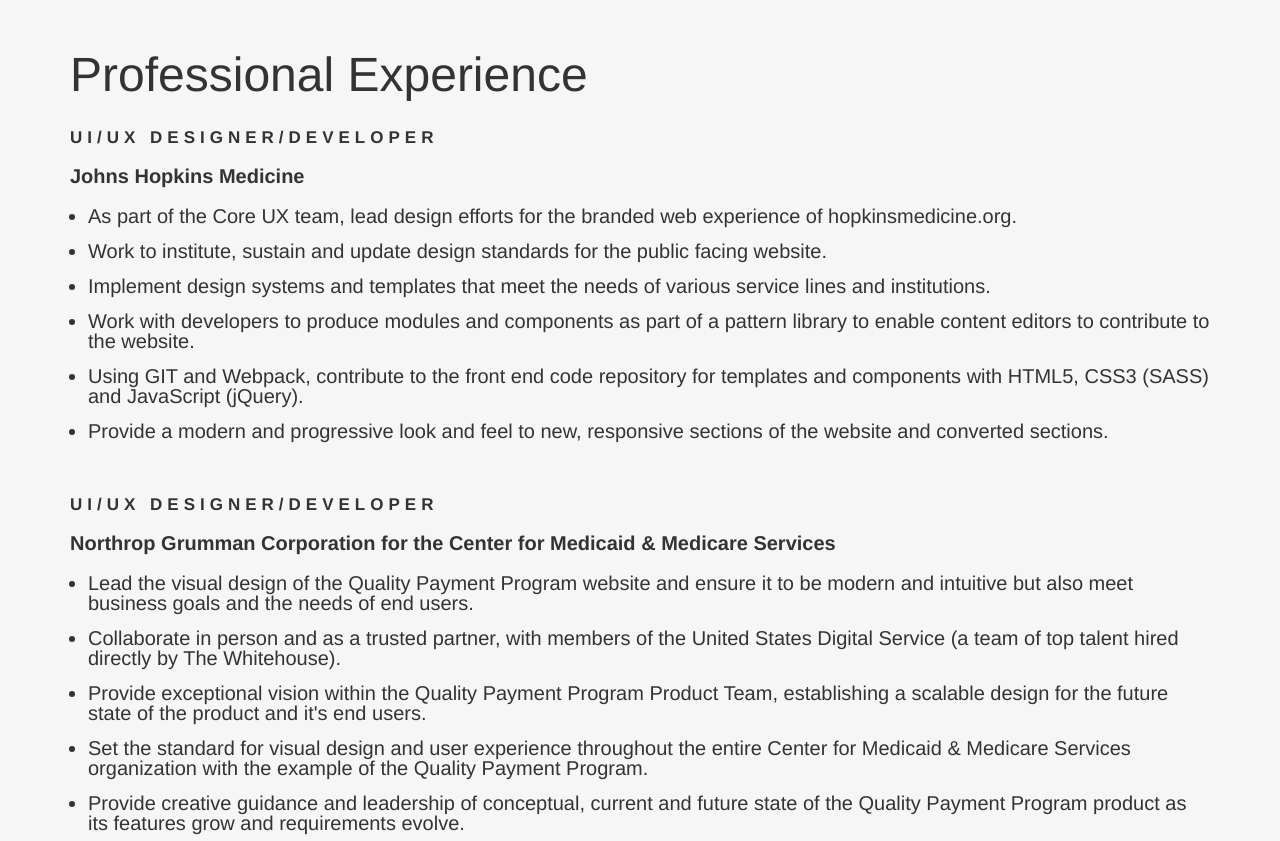
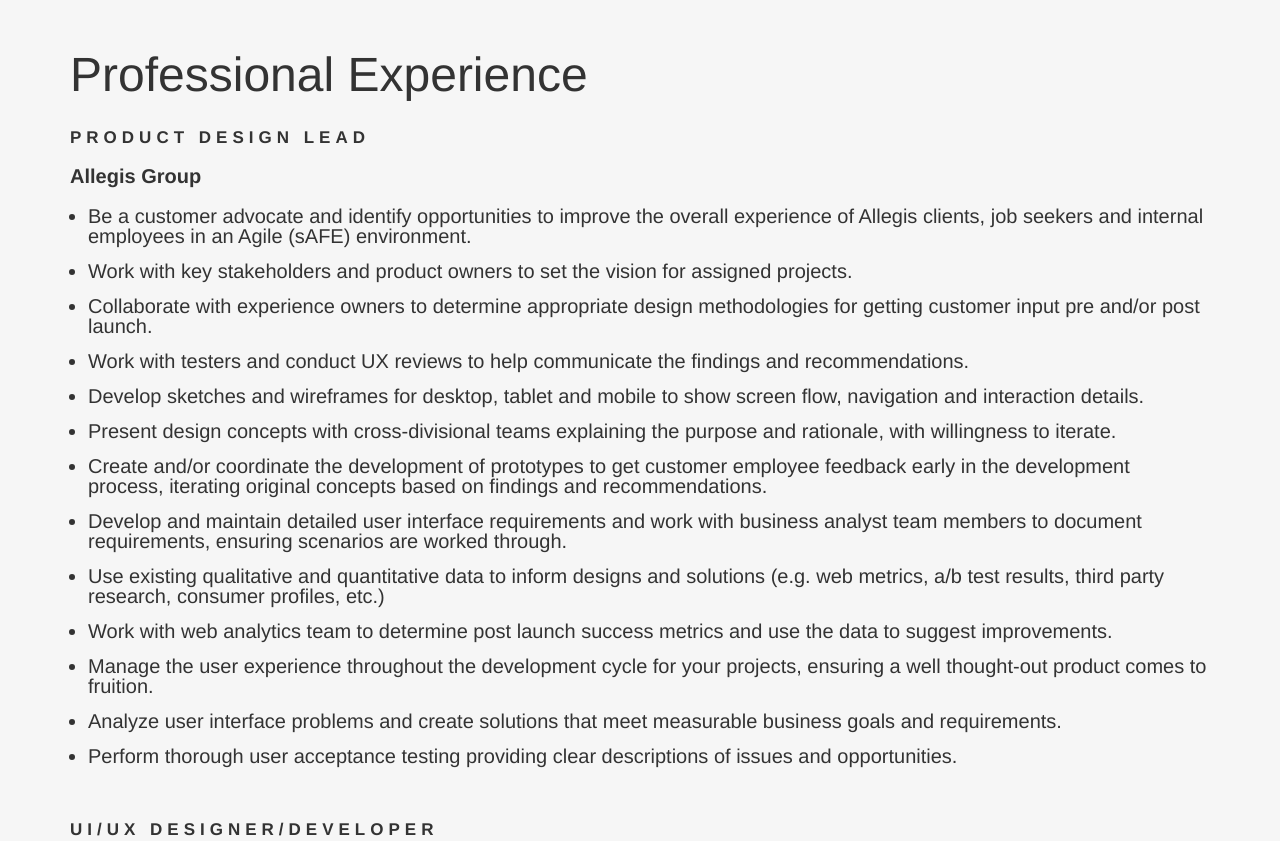
Before and after one commit to williammengers/williammengers, a plain HTML site: page index.html in a window 1280 px wide. Shown: the part 1960-2801 px from the top of the page. Drawn offline with nearby package versions, Linux system fonts and the light colour scheme.

Commit message:
Update index.html
added skills and tools, work history

```diff
--- a/index.html
+++ b/index.html
@@ -102,7 +102,7 @@ http://williammengers.com/stayrad.png
           </div>
           <div class="col-sm-6">
             <h3>Applications &amp; Tools</h3>
-            <p>Adobe XD (CC), Adobe Photoshop (CC), Adobe Illustrator (CC), Atom, Sublime Text, GIT, InVision &amp; Marvel Axure</p>
+            <p>Figma, Miro, Figjam, Adobe XD / Photoshop / Illustrator, Quantum Metric, Atom, VS Code</p>
           </div>
         </div>
       </div>
@@ -156,6 +156,25 @@ http://williammengers.com/stayrad.png
         <div class="row">
           <div class="col-xs-12">
             <h2>Professional Experience</h2>
+          </div>
+          <div class="col-xs-12">
+            <h3>Product Design Lead</h3>
+            <h4>Allegis Group</h4>
+            <ul>
+              <li>Be a customer advocate and identify opportunities to improve the overall experience of Allegis clients, job seekers and internal employees in an Agile (sAFE) environment.</li>
+              <li>Work with key stakeholders and product owners to set the vision for assigned projects.</li>
+              <li>Collaborate with experience owners to determine appropriate design methodologies for getting customer input pre and/or post launch.</li>
+              <li>Work with testers and conduct UX reviews to help communicate the findings and recommendations.</li>
+              <li>Develop sketches and wireframes for desktop, tablet and mobile to show screen flow, navigation and interaction details. </li>
+              <li>Present design concepts with cross-divisional teams explaining the purpose and rationale, with willingness to iterate. </li>
+              <li>Create and/or coordinate the development of prototypes to get customer employee feedback early in the development process, iterating original concepts based on findings and recommendations. </li>
+              <li>Develop and maintain detailed user interface requirements and work with business analyst team members to document requirements, ensuring scenarios are worked through. </li>
+              <li>Use existing qualitative and quantitative data to inform designs and solutions (e.g. web metrics, a/b test results, third party research, consumer profiles, etc.) </li>
+              <li>Work with web analytics team to determine post launch success metrics and use the data to suggest improvements. </li>
+              <li>Manage the user experience throughout the development cycle for your projects, ensuring a well thought-out product comes to fruition. </li>
+              <li>Analyze user interface problems and create solutions that meet measurable business goals and requirements. </li>
+              <li>Perform thorough user acceptance testing providing clear descriptions of issues and opportunities.</li>
+            </ul><br><br>
           </div>
           <div class="col-xs-12">
             <h3>UI/UX Designer/Developer</h3>
```
